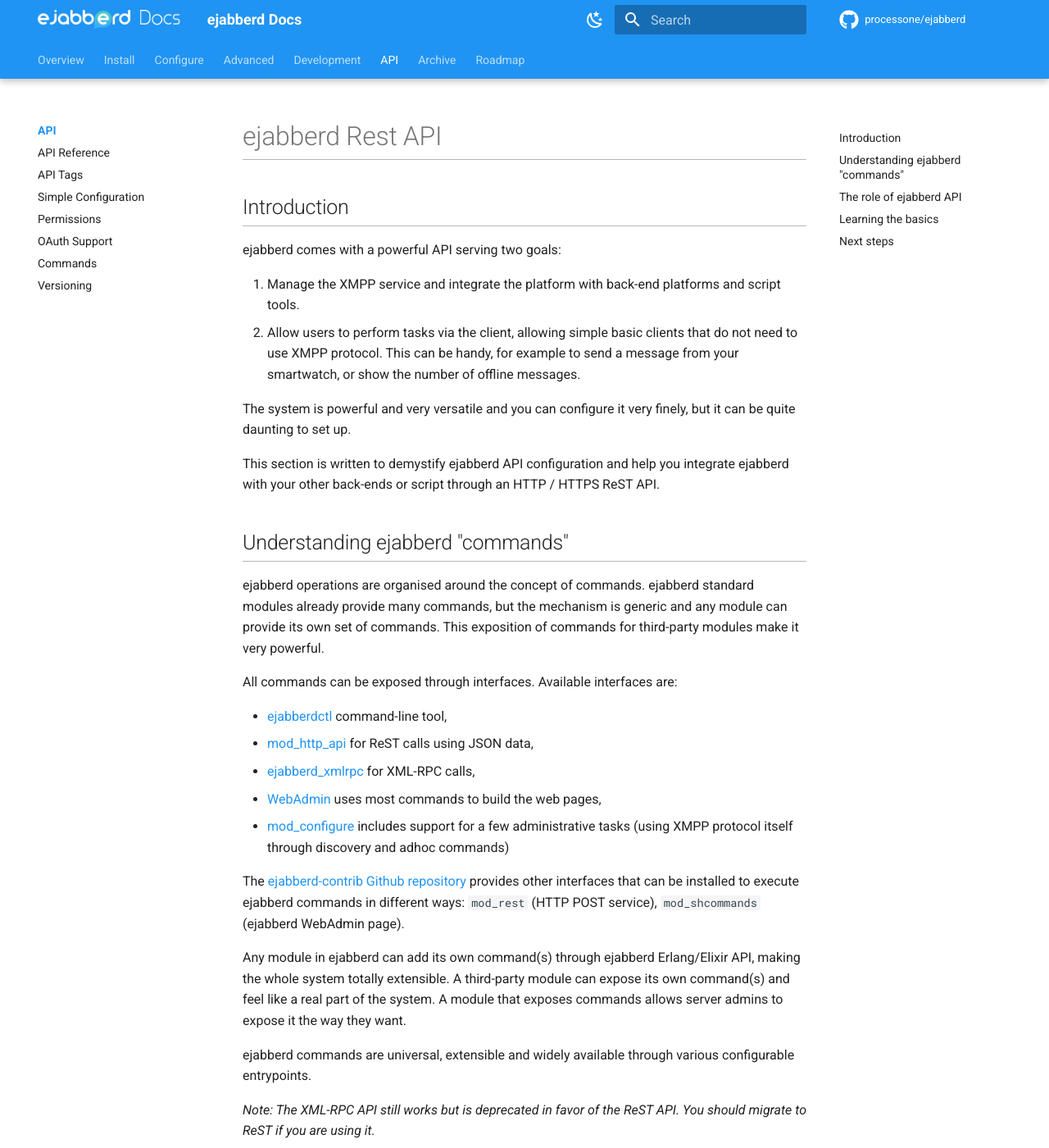
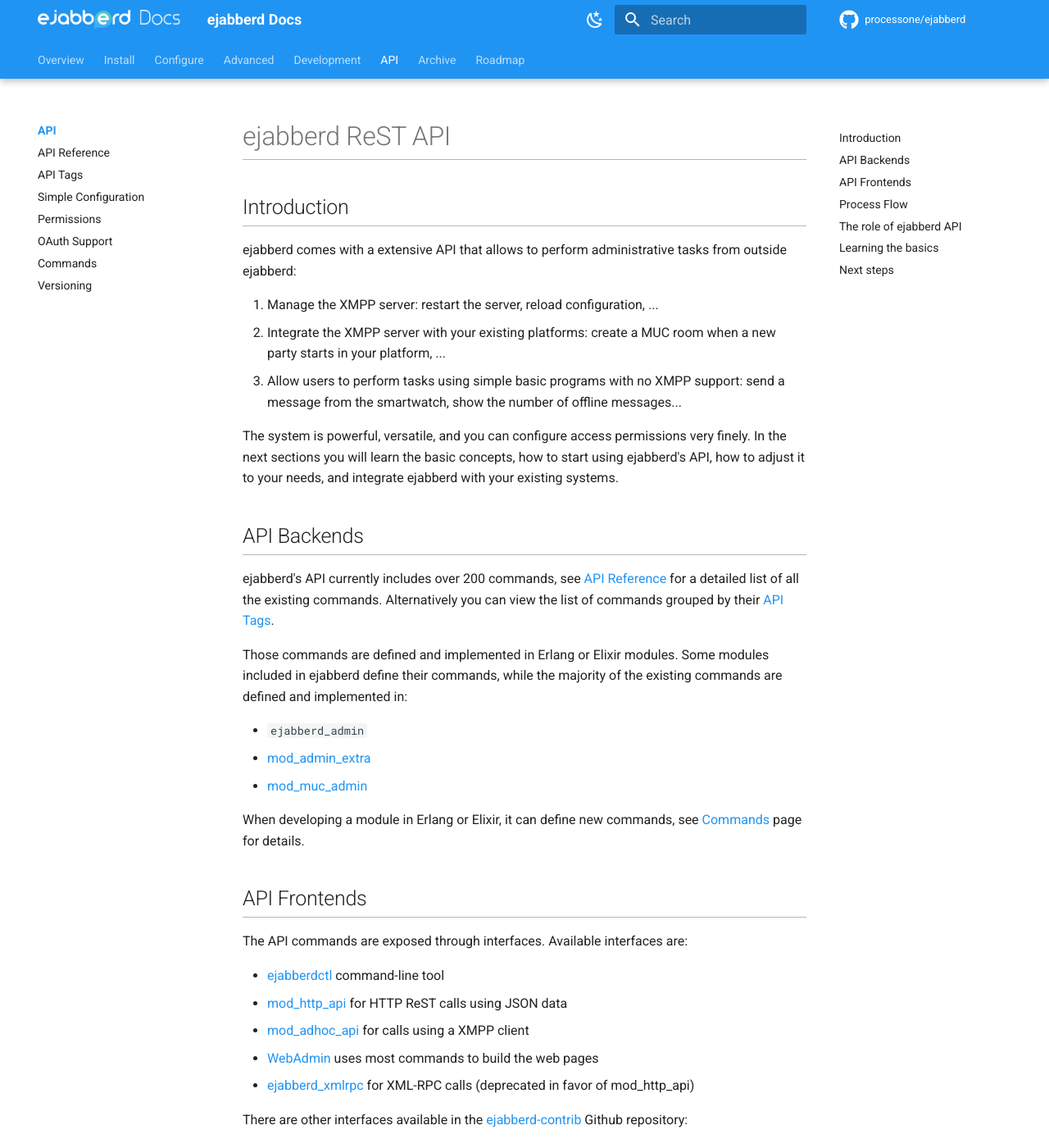
Before and after one commit to processone/docs.ejabberd.im, an MkDocs documentation site: the page built from content/developer/ejabberd-api/index.md, in a window 1280 px wide and 1400 px high. Shown: the whole window at 82% size. Built offline with MkDocs 1.6.1 and Material for MkDocs 9.7.7, drawn with Linux system fonts in a browser that asks for light colours; comment, search, counter and statistics services are not loaded; some of the changed text lies outside the part shown.

Commit message:
Improve some API Commands pages

````diff
--- a/content/developer/ejabberd-api/index.md
+++ b/content/developer/ejabberd-api/index.md
@@ -1,38 +1,88 @@
-# ejabberd Rest API
+# ejabberd ReST API
 
 ## Introduction
 
-ejabberd comes with a powerful API serving two goals:
+ejabberd comes with a extensive API that allows to perform administrative tasks from outside ejabberd:
 
-1. Manage the XMPP service and integrate the platform with back-end platforms and script tools.
-2. Allow users to perform tasks via the client, allowing simple basic clients that do not need to use XMPP protocol.
-   This can be handy, for example to send a message from your smartwatch, or show the number of offline messages.
+1. Manage the XMPP server:
+   restart the server, reload configuration, ...
+2. Integrate the XMPP server with your existing platforms:
+   create a MUC room when a new party starts in your platform, ...
+3. Allow users to perform tasks using simple basic programs with no XMPP support:
+   send a message from the smartwatch, show the number of offline messages...
 
-The system is powerful and very versatile and you can configure it very finely, but it can be quite daunting to set up.
+The system is powerful, versatile, and you can configure access permissions very finely.
+In the next sections you will learn the basic concepts,
+how to start using ejabberd's API,
+how to adjust it to your needs,
+and integrate ejabberd with your existing systems.
 
-This section is written to demystify ejabberd API configuration and help you integrate ejabberd with your other back-ends or script through an HTTP / HTTPS ReST API.
+## API Backends
 
-## Understanding ejabberd "commands"
+ejabberd's API currently includes over 200 commands,
+see [API Reference](admin-api.md) for a detailed list of all the existing commands.
+Alternatively you can view the list of commands grouped by their [API Tags](admin-api.md).
 
-ejabberd operations are organised around the concept of commands. ejabberd standard modules already provide many commands, but the mechanism is generic and any module can provide its own set of commands. This exposition of commands for third-party modules make it very powerful.
+Those commands are defined and implemented in Erlang or Elixir modules.
+Some modules included in ejabberd define their commands,
+while the majority of the existing commands are defined and implemented in:
 
-All commands can be exposed through interfaces. Available interfaces are:
+- `ejabberd_admin`
+- [mod_admin_extra](../../admin/configuration/modules.md#mod_admin_extra)
+- [mod_muc_admin](../../admin/configuration/modules.md#mod_muc_admin)
 
-- [ejabberdctl](../../admin/guide/managing.md#ejabberdctl) command-line tool,
-- [mod_http_api](../../admin/configuration/modules.md#mod_http_api) for ReST calls using JSON data,
-- [ejabberd_xmlrpc](../../admin/configuration/listen.md#ejabberd_xmlrpc) for XML-RPC calls,
-- [WebAdmin](../../admin/guide/managing.md#web-admin) uses most commands to build the web pages,
-- [mod_configure](../../admin/configuration/modules.md#mod_configure) includes support for a few administrative tasks (using XMPP protocol itself through discovery and adhoc commands)
+When developing a module in Erlang or Elixir, it can define new commands,
+see [Commands](commands.md) page for details.
 
-The [ejabberd-contrib Github repository](../../admin/guide/modules.md#ejabberd-contrib) provides other interfaces that can be installed to execute ejabberd commands in different ways: `mod_rest` (HTTP POST service), `mod_shcommands` (ejabberd WebAdmin page).
+## API Frontends
 
-Any module in ejabberd can add its own command(s) through ejabberd Erlang/Elixir API, making the whole system totally extensible. A third-party module can expose its own command(s) and feel like a real part of the system. A module that exposes commands allows server admins to expose it the way they want.
+The API commands are exposed through interfaces. Available interfaces are:
 
-ejabberd commands are universal, extensible and widely available through various configurable entrypoints.
+- [ejabberdctl](../../admin/guide/managing.md#ejabberdctl) command-line tool
+- [mod_http_api](../../admin/configuration/modules.md#mod_http_api) for HTTP ReST calls using JSON data
+- [mod_adhoc_api](../../admin/configuration/modules.md#mod_adhoc_api) for calls using a XMPP client
+- [WebAdmin](../../admin/guide/managing.md#web-admin) uses most commands to build the web pages
+- [ejabberd_xmlrpc](../../admin/configuration/listen.md#ejabberd_xmlrpc) for XML-RPC calls (deprecated in favor of mod_http_api)
 
-_Note: The XML-RPC API still works but is deprecated in favor of the ReST API. You should migrate to ReST if you are using it._
+There are other interfaces available in the [ejabberd-contrib](../../admin/guide/modules.md#ejabberd-contrib) Github repository:
 
-<!-- TODO A diagram would be nice to have -->
+- [mod_rest](https://github.com/processone/ejabberd-contrib/tree/master/mod_rest) for HTTP ReST calls using plaintext data
+- [mod_shcommands](https://github.com/processone/ejabberd-contrib/tree/master/mod_shcommands) for a WebAdmin page
+
+## Process Flow
+
+Let's review the process flow with one example:
+
+1. API Client: Your web client (in this case Curl) sends an HTTP query
+1. API Frontend: [mod_http_api](../../admin/configuration/modules.md#mod_http_api)
+  checks the client authentication,
+  permissions to execute the command
+  and processes command arguments, then calls
+1. API Backend: [mod_admin_extra](../../admin/configuration/modules.md#mod_admin_extra)
+  actually executes the command.
+  In this case, it will query to proper internal ejabberd code.
+
+``` mermaid
+sequenceDiagram
+  autonumber
+  participant C as API Client<br/>curl
+  box ejabberd
+  participant F as API Frontend<br/>mod_http_api
+  participant B as API Backend<br/>mod_admin_extra
+  participant M as Module<br/>mod_last
+  end
+  Note right of C: HTTP Query
+  C-->>F: POST /api/get_last<br/>{"user": "tom",<br/>"host": "localhost"}
+  Note right of F: API Command Call
+  F-->>B: get_last<br/>tom localhost
+  Note right of B: Erlang Function Call
+  B-->>M: mod_last:get_last_info<br/>(tom, localhost)
+  activate M
+  M-->>B: {ok,<br/>1743517196,<br/>"Disconnected"}
+  deactivate M
+  B-->>F: {"2025-04-01T14:19:56Z",<br/>"Disconnected"}
+  F-->>C: 200 OK<br/>{"timestamp":<br/> "2025-04-01T14:19:56Z",<br/>"status":"Disconnected"}
+```
 
 ## The role of ejabberd API
 
@@ -86,4 +136,3 @@
 
 - [API Permissions](permissions.md)
 - [OAuth Support](oauth.md)
-- [Administration API Commands](admin-api.md)
--- a/mkdocs.yml
+++ b/mkdocs.yml
@@ -83,7 +83,11 @@
       pygments_lang_class: true
   - pymdownx.inlinehilite
   - pymdownx.snippets
-  - pymdownx.superfences
+  - pymdownx.superfences:
+      custom_fences:
+        - name: mermaid
+          class: mermaid
+          format: !!python/name:pymdownx.superfences.fence_code_format
   - pymdownx.tabbed:
       alternate_style: true
   - pymdownx.emoji:
````
Also changed, not shown: content/developer/ejabberd-api/api_versioning.md (+42 -30 lines).
